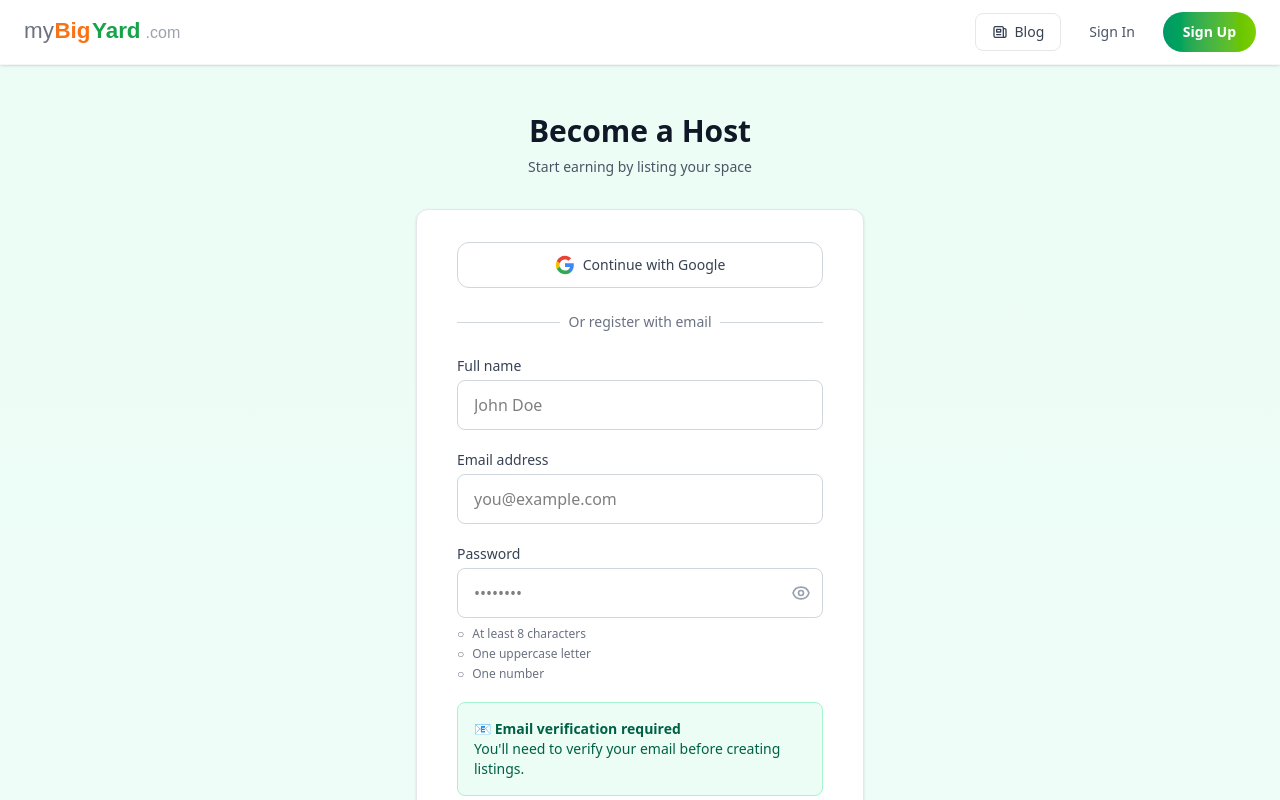
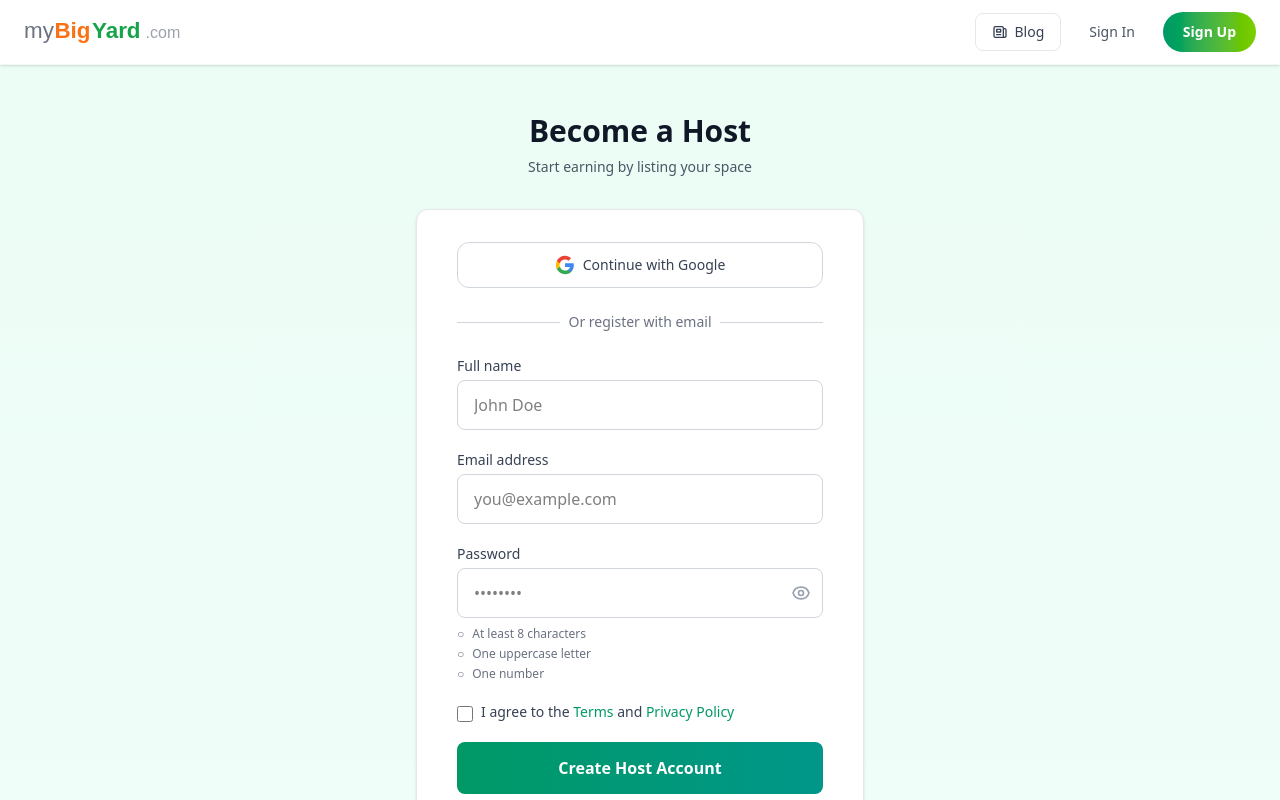
Before and after one commit to LamaRoman/bhadama.com, a Next.js app in the folder frontend/: page /auth/register/host in a window 1280 px wide. Shown: the top 800 px of the page. Built offline with nearby package versions, Linux system fonts and the light colour scheme; no server answers.

Commit message:
email verification latest

```diff
--- a/frontend/app/auth/register/host/page.jsx
+++ b/frontend/app/auth/register/host/page.jsx
@@ -242,14 +242,6 @@ function RegisterContent() {
               </div>
             </div>
 
-            {/* Host Notice */}
-            <div className="bg-emerald-50 border border-emerald-200 rounded-lg p-4">
-              <p className="text-sm text-emerald-800">
-                <strong>📧 Email verification required</strong><br />
-                You'll need to verify your email before creating listings.
-              </p>
-            </div>
-
             {/* Terms */}
             <div className="flex items-start">
               <input
```
